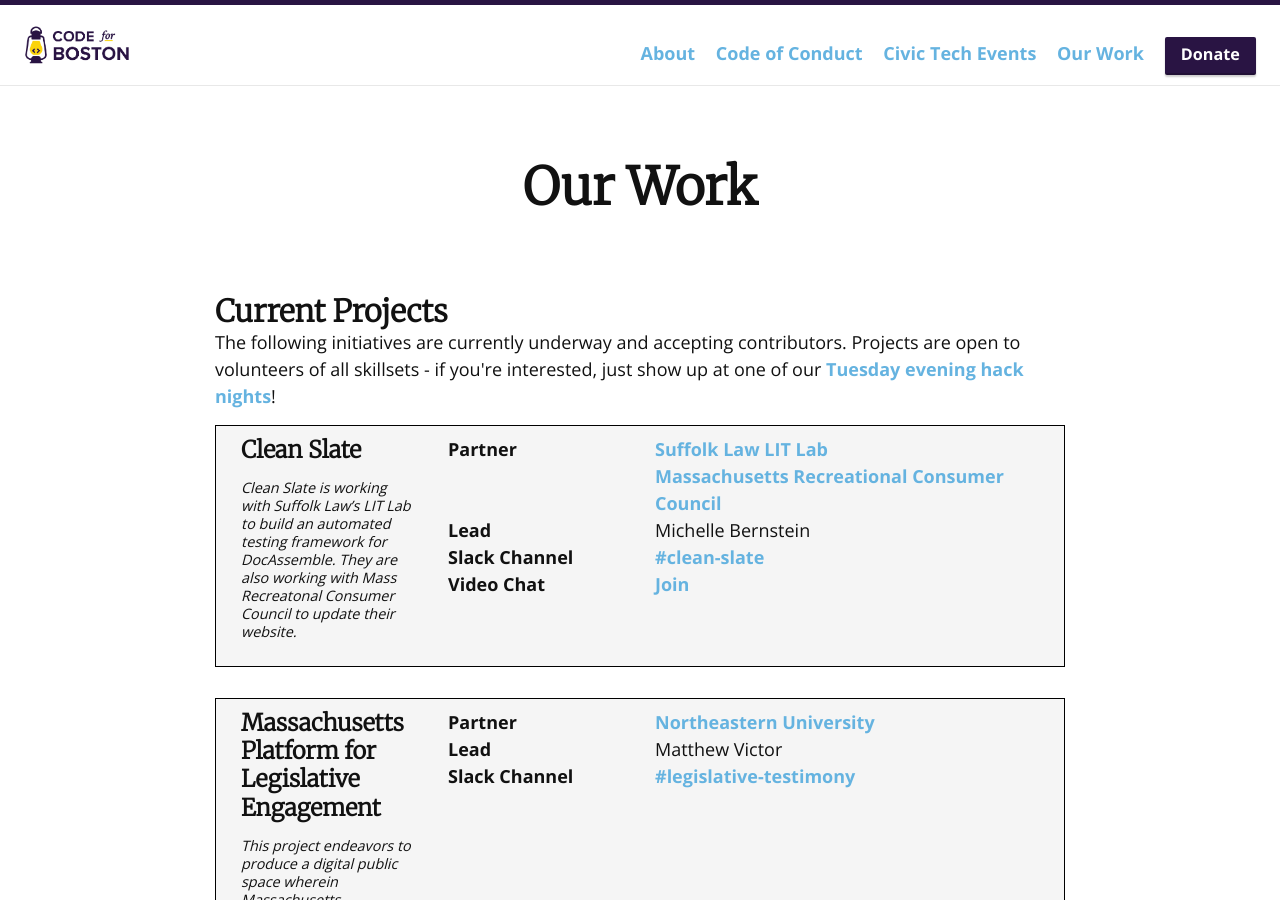
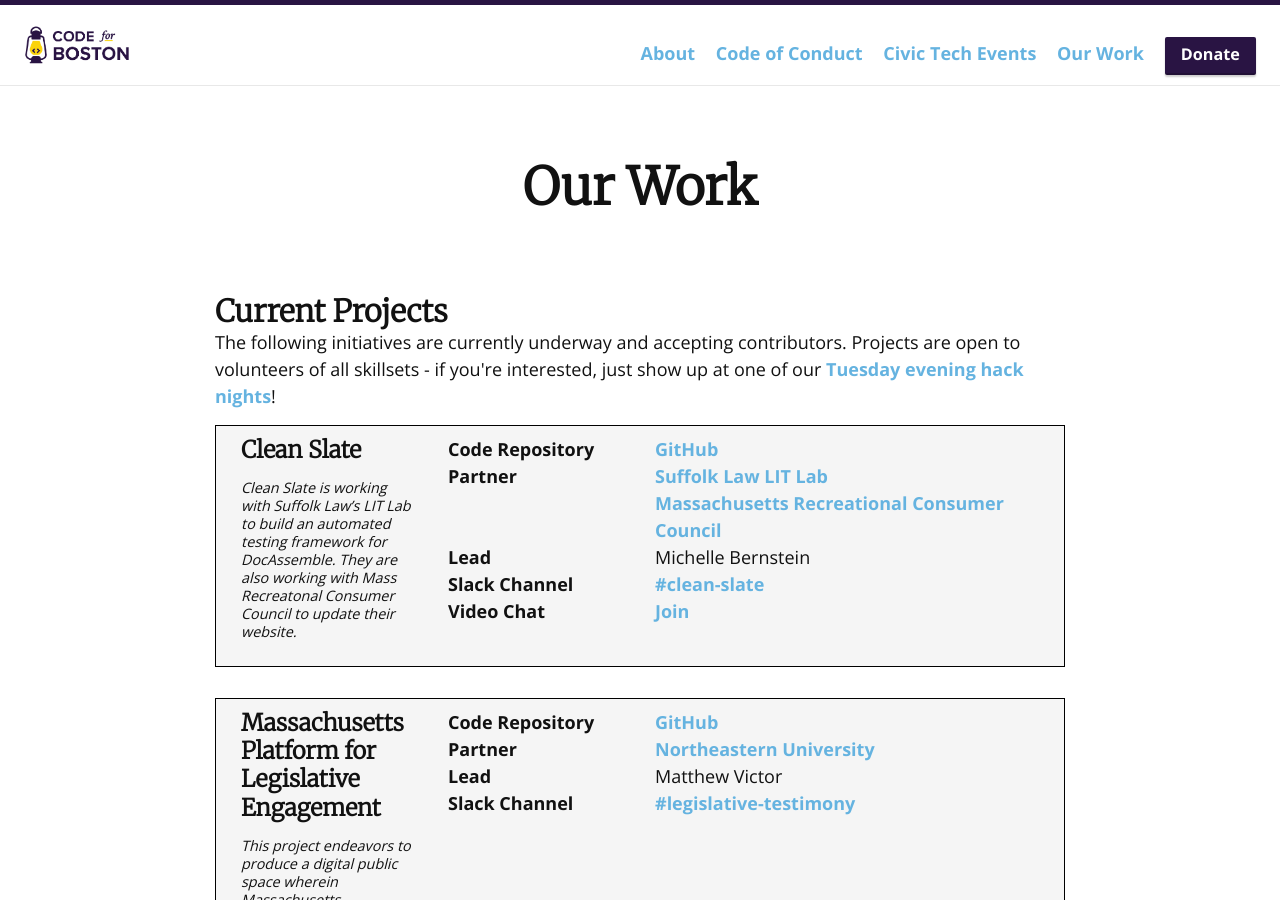
Before and after one commit to codeforboston/codeforboston.org, a Jekyll site: the page built from projects.html, in a window 1280 px wide and 900 px high. Built offline with Jekyll 4.4.1, drawn with Linux system fonts in a browser that asks for light colours; nearby versions of some CDN libraries; some of the changed lines change nothing that is shown.

Commit message:
Add Repo URLs

```diff
--- a/_data/projects/active.yml
+++ b/_data/projects/active.yml
@@ -2,6 +2,7 @@
   elevatorPitch: >
     Clean Slate is working with Suffolk Law's LIT Lab to build an automated testing framework for DocAssemble. They are
     also working with Mass Recreatonal Consumer Council to update their website.
+  repository: https://github.com/codeforboston/docassemble-juvenilesealing
   partner:
     - name: Suffolk Law LIT Lab
       url: https://suffolklitlab.org
@@ -14,6 +15,7 @@
   elevatorPitch: >
     This project endeavors to produce a digital public space wherein Massachusetts constituents can share their
     expertise, stories and opinions on the legislation that shapes our lives.
+  repository: https://github.com/codeforboston/maple
   partner:
     - name: Northeastern University
       url: https://www.northeastern.edu
```
